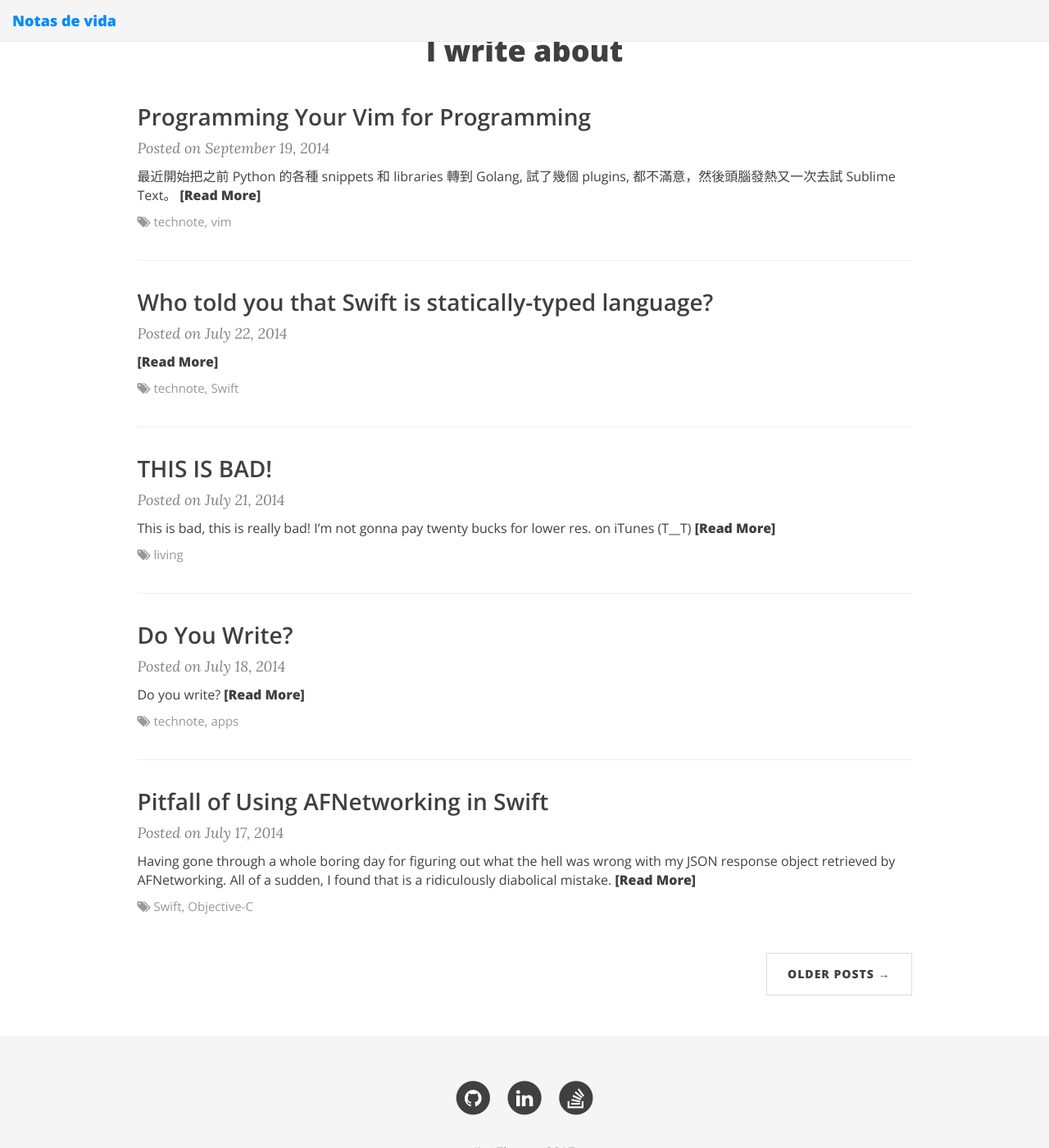
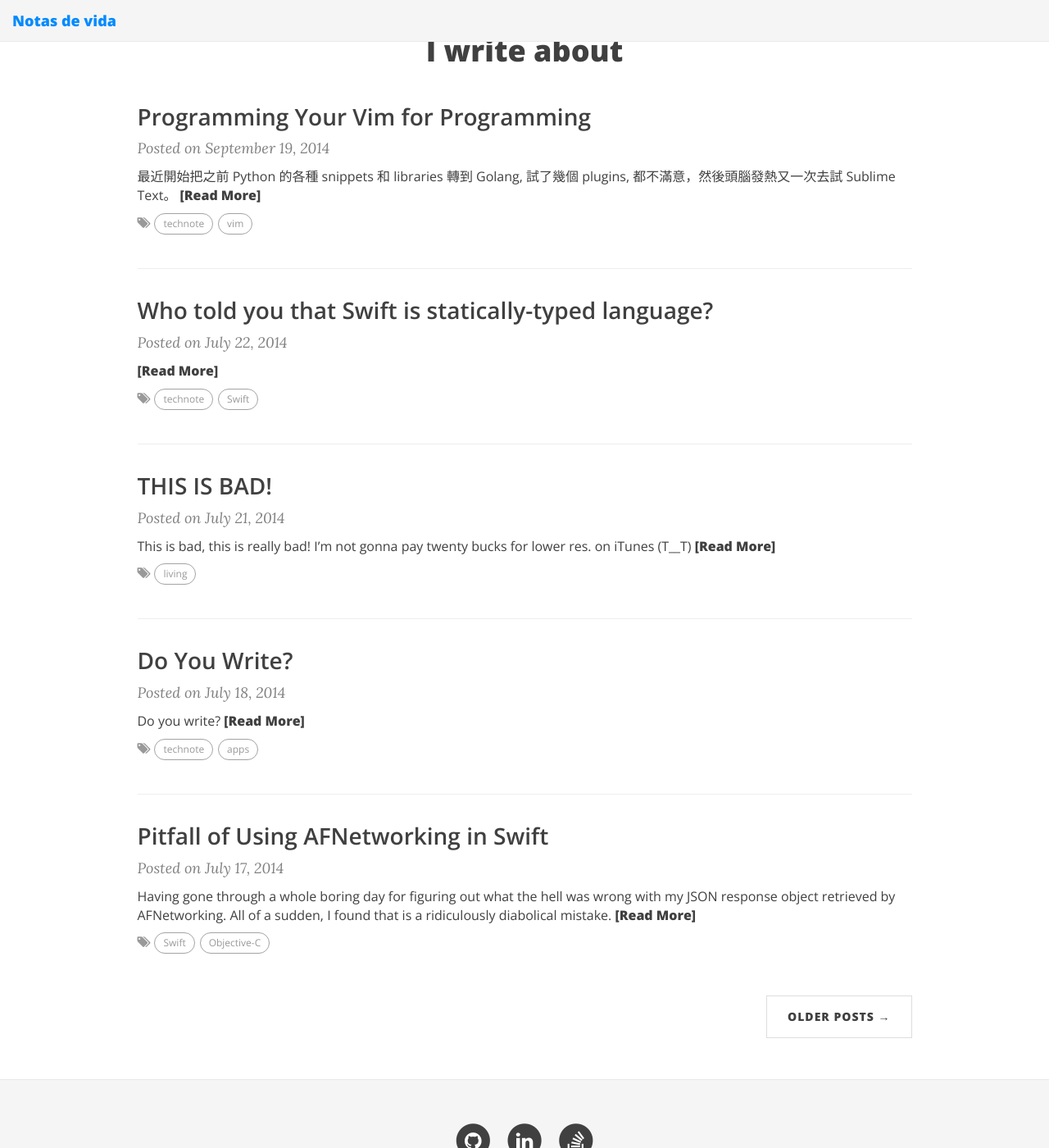
Before and after one commit to jimzhan/funbox.me, a Jekyll site: the page built from index.html, in a window 1280 px wide and 1400 px high, scrolled down 502 px. Shown: the whole window at 82% size. Built offline with Jekyll 4.4.1, drawn with Linux system fonts in a browser that asks for light colours; nearby versions of some CDN libraries; the list of posts is cut into pages by our own code.

Commit message:
Autocommit by Rakefile at 2017-01-15 02:51:53 UTC

```diff
--- a/index.html
+++ b/index.html
@@ -71,7 +71,9 @@ bigimg:
       <a href="{{ site.baseurl }}/tag/{{ tag }}">{{ tag }}</a>
       {% endfor %}
       {% else %}
-        {{ post.tags | join: ", " }}
+        {% for tag in post.tags %}
+          <span class="tag">{{ tag }}</span>
+        {% endfor %}
       {% endif %}
     </div>
     {% endif %}
--- a/styles/main.css
+++ b/styles/main.css
@@ -390,6 +390,18 @@ footer .theme-by {
   padding: 0px 5px;
 }
 
+.blog-tags .tag {
+  display: inline-block;
+  border: 1px solid #a3a3a3;
+  border-radius: 999em;
+  padding: 0 10px;
+  line-height: 24px;
+  font-size: 12px;
+  text-decoration: none;
+  margin: 0 1px;
+  margin-bottom: 6px;
+}
+
 .blog-tags a:hover {
   border-radius: 2px;
   color: #008AFF;
@@ -555,7 +567,6 @@ footer .theme-by {
 }
 
 /* --- Pager --- */
-
 .pager li a {
   font-family: 'Open Sans', 'Helvetica Neue', Helvetica, Arial, sans-serif;
   text-transform: uppercase;
```
Also changed, not shown: _layouts/post.html (+6 -4 lines).
